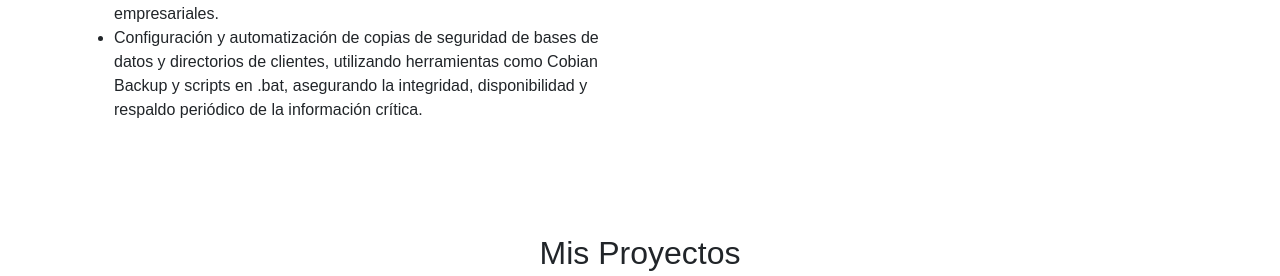
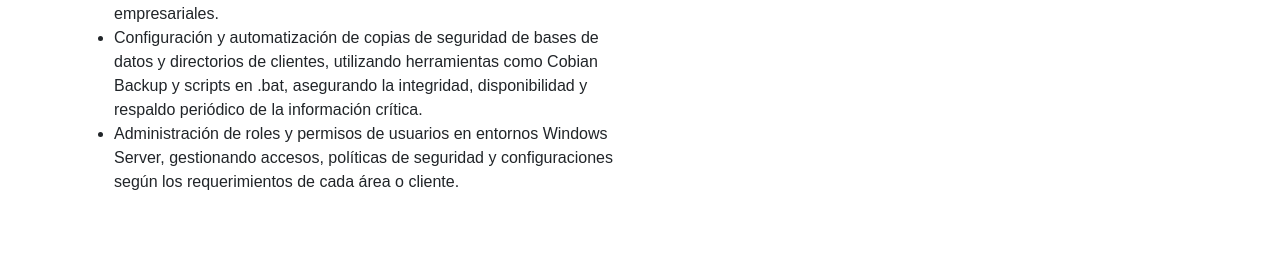
Before and after one commit to SebasHermoso/my-website-SL, a plain HTML site: page index.html in a window 1280 px wide. Shown: the part 2424-2700 px from the top of the page. Drawn offline with nearby package versions, Linux system fonts and the light colour scheme.

Commit message:
Update index.html

```diff
--- a/index.html
+++ b/index.html
@@ -211,6 +211,7 @@
                             necesidades específicas.</li>
                         <li>Administración de servidores Windows y Linux en entornos empresariales.</li>
                         <li>Configuración y automatización de copias de seguridad de bases de datos y directorios de clientes, utilizando herramientas como Cobian Backup y scripts en .bat, asegurando la integridad, disponibilidad y respaldo periódico de la información crítica.</li>
+                        <li>Administración de roles y permisos de usuarios en entornos Windows Server, gestionando accesos, políticas de seguridad y configuraciones según los requerimientos de cada área o cliente.</li>
                     </ul>
                 </div>
                 <div class="col-md-6">
```
